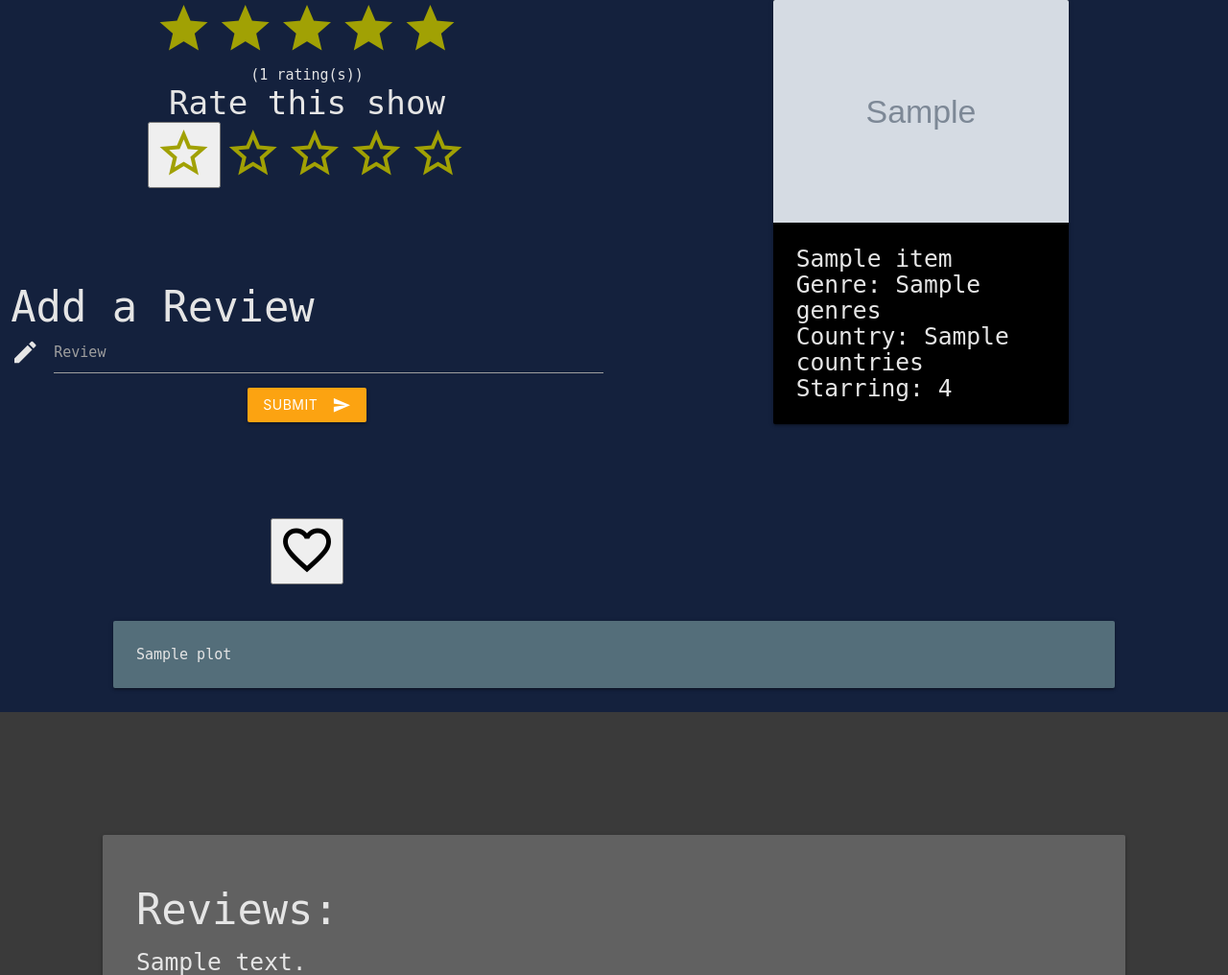
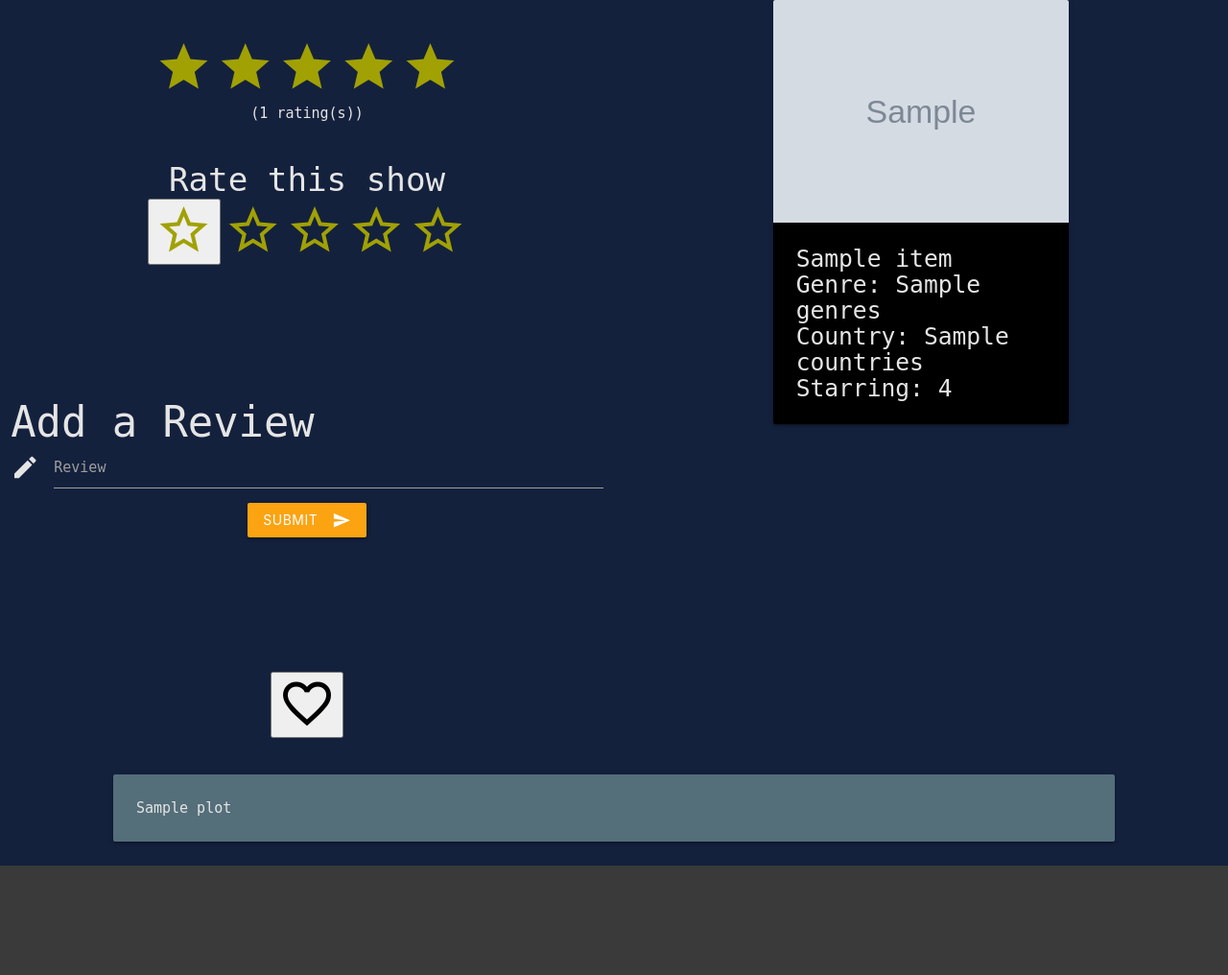
Before and after one commit to Code-Institute-Submissions/TVreview, a Flask app: page /tvshow/1 in a window 1280 px wide. Shown: the part 174-1190 px from the top of the page at 96% size. Run offline with Flask 2, Linux system fonts and the light colour scheme; the visitor is signed in with stand-in values (Sample User, id 1); grey boxes marked "Sample" are stand-in pictures; a database or web service that is not in the repository returns one stand-in record (values such as "Sample title"); data that the repository does not hold is empty; some libraries are stand-ins or nearby versions; some web fonts are replaced.

Commit message:
styled index.html, search.html and sorted layout issues on tvshow.html.

```diff
--- a/static/css/style.css
+++ b/static/css/style.css
@@ -35,8 +35,20 @@
     margin-bottom: 0%;
 }
 
+.margin-left {
+    margin-left: 10px;
+}
+
 .inline {
     display: inline-block;
+}
+
+.custom-padding {
+    padding-top: 100px;
+}
+
+.custom-padding2 {
+    padding-top: 40px;
 }
 /*--------------nav and title-------------------*/
 
@@ -80,14 +92,20 @@
 
 .search-margin {
     background-color:#14213D;
+    margin-top: 20px;
 }
 
 .custom-search-btn {
     margin-left: 5px;
     background-color: black;
     border-radius: 2px;
+    width: 50%;
+    height: 30px;
 }
 
+.text-border {
+    border: 1px solid #e5e5e5;
+}
 /*-----------cards-------------------*/
 .card-background {
     background-color: #000000;
--- a/templates/index.html
+++ b/templates/index.html
@@ -2,6 +2,9 @@
 
 {% block content %}
 <section class="section1b">
+    <div class="center custom-padding">
+        <p class="custom-text">Search for the title of a tv series</p>
+    </div>
 <nav class="search-margin row z-depth-0">
     <div class="col nav-wrapper s10 m4 offset-s1 offset-m4">
    <form action = "{{ url_for('searchRedirect') }}" method = "POST">
@@ -11,7 +14,9 @@
           <label class="label-icon" for="search"><i class="material-icons">search</i></label>
           <i class="material-icons">close</i>
         </div>
+        <div class="center">
          <button type="submit" class="custom-search-btn custom-text">Search</button>
+         </div>
 
     </form>
     </div>
--- a/templates/profile.html
+++ b/templates/profile.html
@@ -1,7 +1,7 @@
 {% extends "base.html" %}
 
 {% block content %}
-<section class="section1b">
+<section class="section1b custom-padding">
 <div class="row">
     <h5 class="custom-text center col s6">Welcome {{ username }}</h5>
 </div>
--- a/templates/search.html
+++ b/templates/search.html
@@ -2,9 +2,10 @@
 
 {% block content %}
 <section class="section1b">
-
+<div class="center custom-padding">
 {% for searchresult in searchresults.results %}
-        <a href="{{ url_for('tvshow', show_id=searchresult['id']) }}" class="custom-text">{{ searchresult['title'] }}<br></a>
+        <a href="{{ url_for('tvshow', show_id=searchresult['id']) }}" class="custom-text text-border">{{ searchresult['title'] }}<br></a>
 {% endfor %}
+</div>
 </section>
 {% endblock %}
--- a/templates/tvshow.html
+++ b/templates/tvshow.html
@@ -6,7 +6,7 @@
         <!-- left column -->
     <div class="col s12 m6 container">
         <!-- star ratings -->
-        <div class="center">
+        <div class="center custom-padding2">
         <i class="medium custom-star material-icons">star</i>
         <i class="medium custom-star material-icons">star</i>
         <i class="medium custom-star material-icons">star</i>
@@ -14,7 +14,7 @@
         <i class="medium custom-star material-icons">star</i>
         <p class="custom-text">({{ rating_count }} rating(s))</p>
         </div>
-        <div class="center">
+        <div class="center custom-padding2">
             <h4 class="custom-text">Rate this show</h4>
             <form action = "{{ url_for('oneStar', show_id=show.id) }}" method = "POST" class="inline">
             <button type="submit" value="submit"><i class="medium custom-star material-icons star-rating" id = "star-rating1" onmouseover="starChange1()" onmouseout="star1()">star_border</i></button>
@@ -37,10 +37,10 @@
 
     <!--add a review button if logged in-->
     {% if session.user %}
-    <div class="margin-custom-review">
+    <div class="margin-custom-review custom-padding2">
         <div><h3 class="custom-text">Add a Review</h3></div>
 
-    <div>
+
     <form action = "{{ url_for('addreview', show_id=show.id) }}" method = "POST">
         <div class="input-field custom-text">
           <i class="material-icons prefix">mode_edit</i>
@@ -55,17 +55,17 @@
     </form>
       </div>
       {% else %}
-      <div class="center"><h3 class="custom-text"><a href="{{ url_for('login') }}">Login</a> to add a review</h3></div>
+      <div class="center custom-padding2"><h3 class="custom-text"><a href="{{ url_for('login') }}">Login</a> to add a review</h3></div>
       {% endif %}
-      </div>
+
 
       <!-- Favourite the show -->
-      <div class="center">
+      <div class="center custom-padding2">
           <form action = "{{ url_for('favourite', username=session['user'], show_id=show.id) }}" method = "POST">
       <button type="submit" value="submit"><i class="material-icons medium" onmouseover="favoriteChange()" onmouseout="favorite()" id="favorite">favorite_border</i></button>
       </form>
       </div>
-    </div>
+     </div>
 
 
     <!-- Details of the show including image -->
@@ -81,8 +81,9 @@
           <h5 class="custom-text">Starring: {{ show.stars }}</h5>
         </div>
       </div>
-    </div>
+     </div>
    </div>
+
 
     <!-- The show synopsis -->
     <div class="row row-custom">
```
